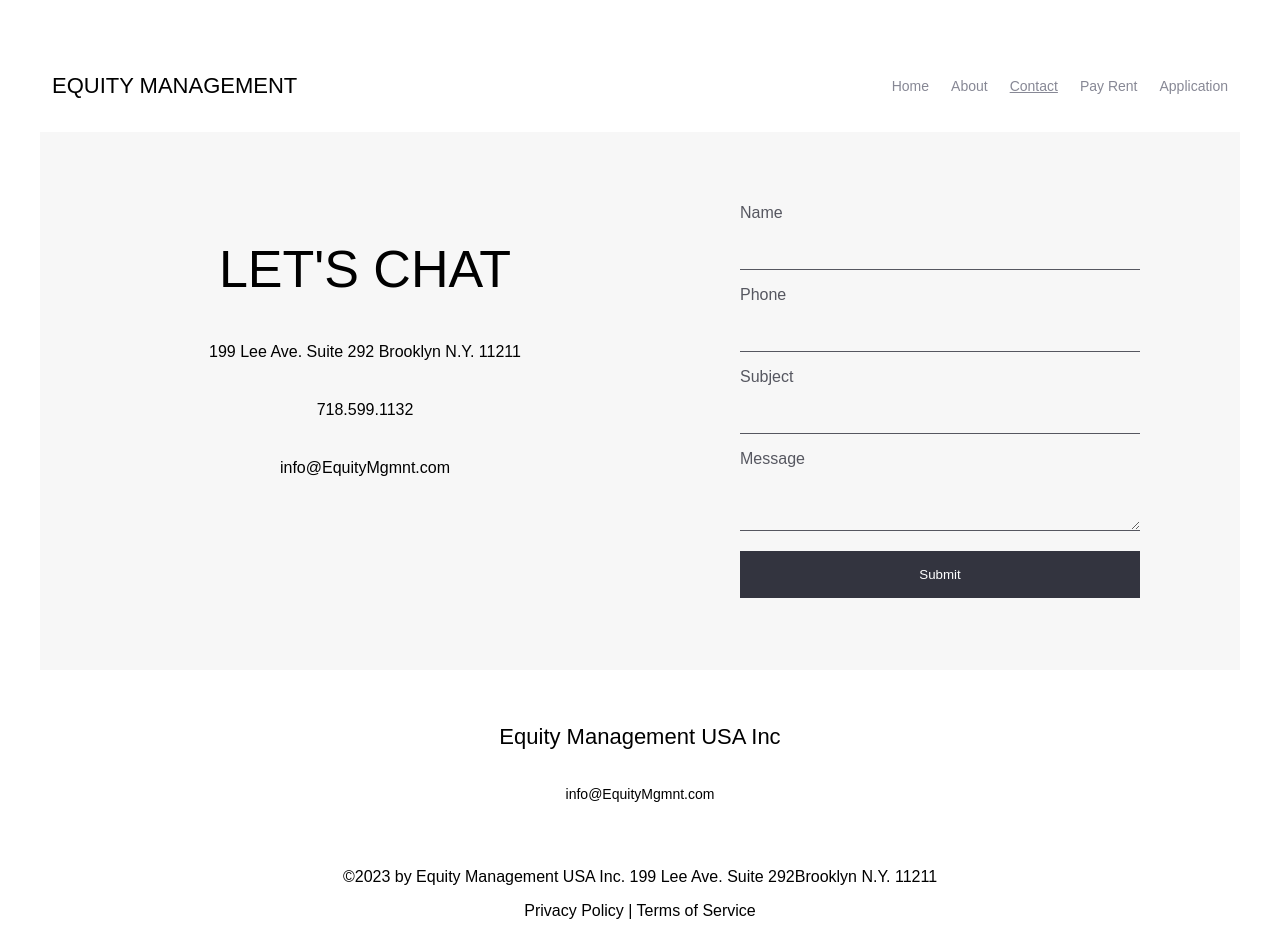
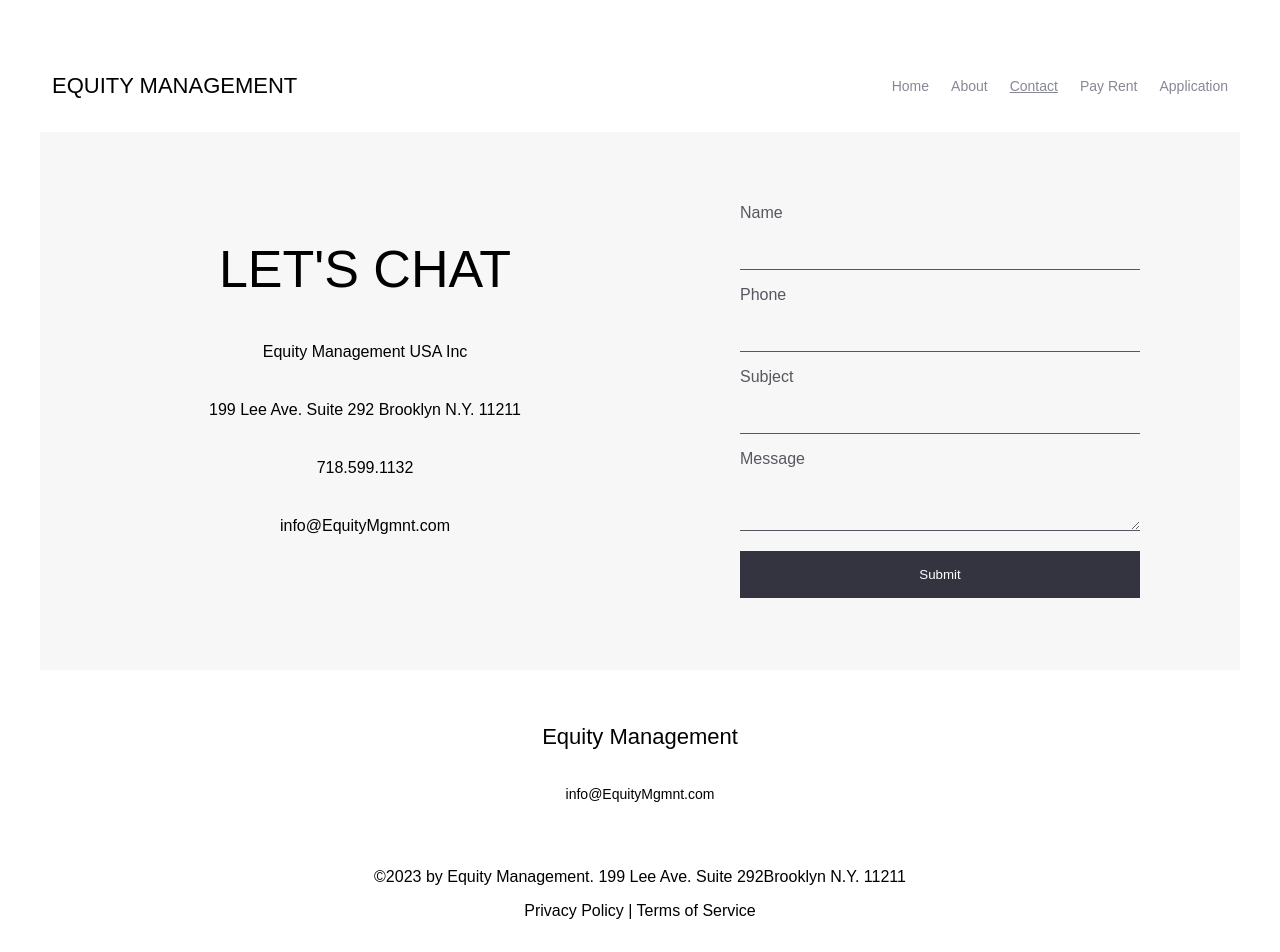
Before and after one commit to chaimzushe/EQUITY-MANAGEMENT-USA-INC, an Angular app: page /contact in a window 1280 px wide. Shown: the top 952 px of the page. Built offline with nearby package versions, Linux system fonts and the light colour scheme.

Commit message:
small changes

```diff
--- a/src/app/pages/contact/contact.component.html
+++ b/src/app/pages/contact/contact.component.html
@@ -3,6 +3,7 @@
 
     <div class="chat-section">
       <h1>Let's Chat</h1>
+      <p class="info-line"> Equity Management USA Inc</p>
       <p class="info-line"> 199 Lee Ave. Suite 292 Brooklyn N.Y. 11211</p>
       <p class="info-line"> 718.599.1132</p>
       <p class="info-line"> info@EquityMgmnt.com</p>
--- a/src/app/pages/privacy/privacy.component.html
+++ b/src/app/pages/privacy/privacy.component.html
@@ -9,7 +9,8 @@
 <p>We do not collect phone numbers through our website. We collect phone numbers through a paper application process.</p>
 
 <h3>How We Collect Data</h3>
-<p>We collect phone numbers through a paper application. The application includes a clear call to action (CTA) for opt-in language. A copy of the application with the CTA can be found <a href="[Link to the uploaded copy of the application]">here</a>.</p>
+<p>We collect phone numbers through a paper application. The application includes a clear call to action (CTA) for opt-in language.
+     A copy of the application with the CTA can be found <a target="_blank" href="https://secure.weimark.com/ifw/7586f3e03a2ae6f186a95b9a0e6ecb61/924/new/">here</a>.</p>
 
 <h2>Use of Data</h2>
 <p>We use the collected phone numbers for the following purposes:</p>
--- a/src/app/ui/footer/footer.component.html
+++ b/src/app/ui/footer/footer.component.html
@@ -1,13 +1,13 @@
 <footer class="footer">
     <p class="brand">
-        Equity Management USA Inc
+        Equity Management
     </p>
     <p class="email">
         <a href="mailto:email@example.com">info@EquityMgmnt.com</a>
     </p>
 
     <p class="copy">
-        ©2023 by Equity Management USA Inc. 199 Lee Ave. Suite 292Brooklyn N.Y. 11211
+        ©2023 by Equity Management. 199 Lee Ave. Suite 292Brooklyn N.Y. 11211
     </p>
     <div class="links">
         <a   routerLinkActive="active-link" routerLink="/privacy">Privacy Policy</a> | <a routerLinkActive="active-link" routerLink="/terms">Terms of Service</a>
```
